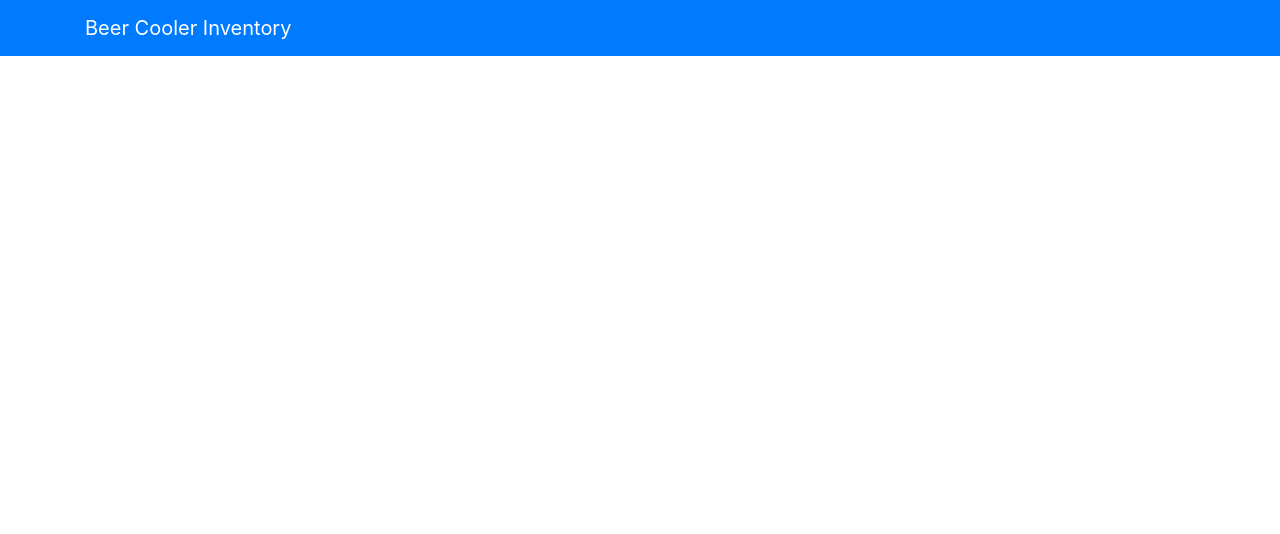
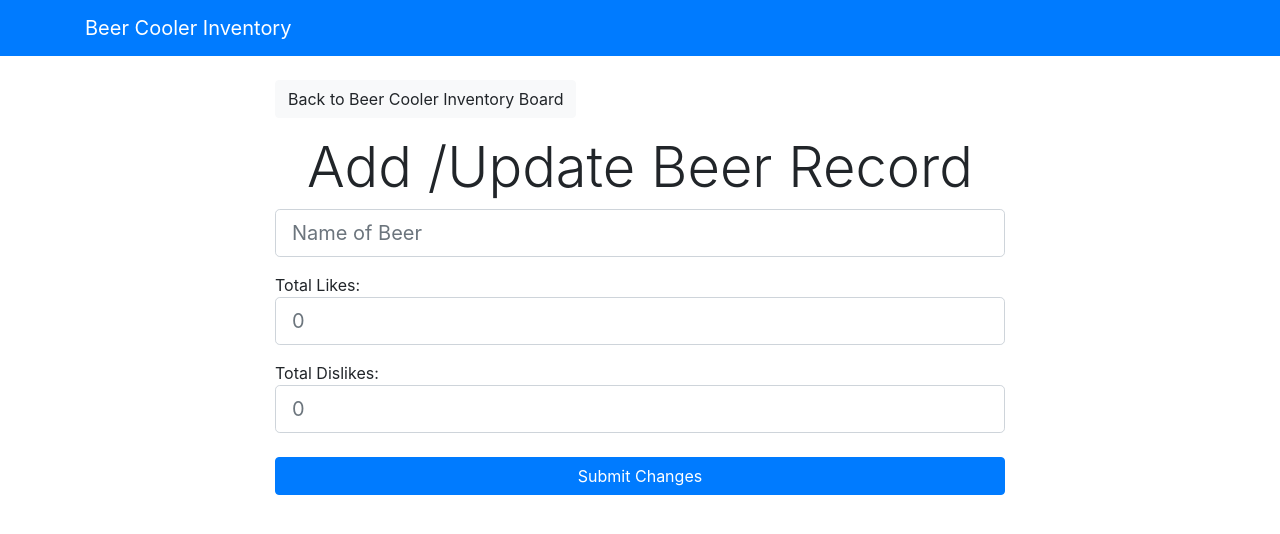
Before and after one commit to DaniSestan/Rate-This-Beer, a React (Create React App) app in the folder beer-cooler-react/: page /updateBeer/1 in a window 1280 px wide. Shown: the top 534 px of the page. Built offline with nearby package versions, Linux system fonts and the light colour scheme; no server answers.

Commit message:
Closes #11

```diff
--- a/beer-cooler-react/src/App.js
+++ b/beer-cooler-react/src/App.js
@@ -7,6 +7,7 @@ import {BrowserRouter as Router, Route} from 'react-router-dom';
 import AddBeer from './components/Beer/AddBeer';
 import {Provider} from "react-redux";
 import store from "./store";
+import UpdateBeer from './components/Beer/UpdateBeer';
 
 class App extends Component {
   render() {
@@ -18,6 +19,9 @@ class App extends Component {
         <Route exact path="/" component={BeerCoolerBoard} />
 
         <Route exact path="/addBeer" component={AddBeer} />
+        <Route
+          exact path="/updateBeer/:beer_id"
+          component={UpdateBeer} />
       </div>
       </Router>
       </Provider>
--- a/beer-cooler-react/src/actions/beerActions.js
+++ b/beer-cooler-react/src/actions/beerActions.js
@@ -1,10 +1,10 @@
 import axios from "axios";
-import { GET_ERRORS, GET_BEER_RECORDS, DELETE_BEER } from "./types"
+import { GET_ERRORS, GET_BEER_RECORDS, DELETE_BEER, GET_BEER_RECORD } from "./types"
 
 
 export const addBeer = (beer_record, history) => async dispatch => {
     try {
-        await axios.post("http://localhost:8080/api/coolerinventoryboard", beer_record);
+        await axios.post("http://localhost:8080/api/beer", beer_record);
         history.push("/");
         dispatch({
             type: GET_ERRORS,
@@ -19,7 +19,7 @@ export const addBeer = (beer_record, history) => async dispatch => {
 };
 
 export const getBacklog = () => async dispatch => {
-    const res = await axios.get("http://localhost:8080/api/coolerinventoryboard/beer")
+    const res = await axios.get("http://localhost:8080/api/beer/all")
     dispatch({
         type:GET_BEER_RECORDS,
         payload:res.data
@@ -32,10 +32,21 @@ export const deleteBeer = beer_id => async dispatch => {
         `You are deleting the beer record (ID: ${beer_id}), this action cannot be undone.`
       )
     ) {
-      await axios.delete(`http://localhost:8080/api/coolerinventoryboard/${beer_id}`);
+      await axios.delete(`http://localhost:8080/api/beer/${beer_id}`);
       dispatch({
         type: DELETE_BEER,
         payload: beer_id
       });
     }
   };
+  export const getBeer = (beer_id, history) => async dispatch => {
+    try {
+      const res = await axios.get(`http://localhost:8080/api/beer/${beer_id}`);
+      dispatch({
+        type: GET_BEER_RECORD,
+        payload: res.data
+      });
+    } catch (error) {
+      history.push("/");
+    }
+  };
--- a/beer-cooler-react/src/actions/types.js
+++ b/beer-cooler-react/src/actions/types.js
@@ -1,3 +1,4 @@
 export const GET_ERRORS = "GET_ERRORS";
+export const GET_BEER_RECORD = "GET_BEER_RECORD";
 export const GET_BEER_RECORDS = "GET_BEER_RECORDS";
 export const DELETE_BEER = "DELETE_BEER";
--- a/beer-cooler-react/src/components/Beer/BeerRecord.js
+++ b/beer-cooler-react/src/components/Beer/BeerRecord.js
@@ -19,7 +19,7 @@ class BeerRecord extends Component {
                 ID: {beer_record.id}
             </div>
             <div className="card-body bg-light">
-                <h5 className="card-title">{beer_record.name}</h5>
+                <h5 className="card-title">Beer Brand Name: {beer_record.name}</h5>
 
                 <p className="card-text text-truncate ">
                     Total Likes: {beer_record.likes}
@@ -29,9 +29,9 @@ class BeerRecord extends Component {
                     Total Dislikes: {beer_record.dislikes}
                 </p>
 
-                <a href="#" className="btn btn-primary">
+                <Link to = {`updateBeer/${beer_record.id}`} className="btn btn-primary">
                     View / Update
-                </a>
+                </Link>
 
                 <button className="btn btn-danger ml-4" onClick={this.onDeleteClick.bind(this, beer_record.id)}>
                     Delete
--- a/beer-cooler-react/src/components/Beer/UpdateBeer.js
+++ b/beer-cooler-react/src/components/Beer/UpdateBeer.js
@@ -1,29 +1,119 @@
-import React, { Component } from 'react'
+import React, { Component } from 'react';
+import { connect } from "react-redux";
+import classnames from "classnames";
+import PropTypes from "prop-types";
+import {getBeer, addBeer} from "../../actions/beerActions";
 
 class UpdateBeer extends Component {
+
+  constructor(){
+      super();
+      this.state = {
+          id: "",
+          name: "",
+          status: "",
+          likes: "",
+          dislikes: "",
+          errors: {}
+
+      }
+      this.onChange = this.onChange.bind(this);
+      this.onSubmit = this.onSubmit.bind(this);
+  }
+
+  componentWillReceiveProps(nextProps){
+
+    if(nextProps.Errors) {
+        this.setState({errors: nextProps.errors});
+    }
+
+    const {
+    id,
+    name,
+    status,
+    likes,
+    dislikes
+    } = nextProps.beer_record
+
+    this.setState({
+    id,
+    name,
+    status,
+    likes,
+    dislikes
+    });
+  }
+
+  componentDidMount(){
+      const {beer_id} = this.props.match.params;
+      this.props.getBeer(beer_id);
+  }
+
+  onSubmit(e){
+      e.preventDefault()
+      const updatedBeer = {
+          id: this.state.id,
+          name: this.state.name,
+          status: this.state.status,
+          likes: this.state.likes,
+          dislikes: this.state.dislikes
+      };
+
+      this.props.addBeer(updatedBeer, this.props.history);
+  }
+
+  onChange(e){
+      this.setState({[e.target.name]:e.target.value})
+  }
+
   render() {
+    const {errors} = this.state;
     return (
         <div className="addBeer">
         <div className="container">
             <div className="row">
                 <div className="col-md-8 m-auto">
-                    <a href="/BeerCooler.html" className="btn btn-light">
+                    <a href="/" className="btn btn-light">
                         Back to Beer Cooler Inventory Board
                     </a>
                     <p></p>
                     <h4 className="display-4 text-center">Add /Update Beer Record</h4>
-                    <form>
+                    <form onSubmit = {this.onSubmit}>
                         <div className="form-group">
-                            <input type="text" className="form-control form-control-lg" name="name" placeholder="Name of Beer" />
+                            <input
+                            type="text"
+                            className={classnames("form-control form-control-lg",{
+                                "is-invalid":errors.name
+                            })}
+                            name="name" placeholder="Name of Beer"
+                            value = {this.state.name}
+                            onChange = {this.onChange} />
+                            {/* {errors.name && ( */}
+                                {/* <div className="invalid-feedback">{errors.name}</div> */}
+                            {/* )} */}
                         </div>
 
                         <p></p>
 
                         <div className="form-group">
-                            <h6>Edit Ratings: <input type="checkbox" id="chk-edit-likes-dislikes" onclick="disable_enable_edit_ld()" /> </h6>
                             <p></p>
-                            <p>Total Likes: <input type="number" className="form-control form-control-lg" placeholder="0" name="likes" id="num_likes" disabled/></p>
-                            <p>Total Dislikes: <input type="number" className="form-control form-control-lg" placeholder="0" name="dislikes" id="num_dislikes" disabled/></p>
+                            <p>Total Likes:
+                                <input type="number"
+                                className="form-control form-control-lg"
+                                placeholder="0"
+                                name="likes"
+                                id="num_likes"
+                                value = {this.state.likes}
+                                onChange = {this.onChange} /></p>
+                            <p>Total Dislikes:
+                                <input
+                                type="number"
+                                className="form-control form-control-lg"
+                                placeholder="0"
+                                name="dislikes"
+                                id="num_dislikes"
+                                value = {this.state.dislikes}
+                                onChange = {this.onChange} /></p>
                         </div>
 
                         <input type="submit" value="Submit Changes" className="btn btn-primary btn-block mt-4" />
@@ -37,4 +127,19 @@ class UpdateBeer extends Component {
   }
 }
 
-export default UpdateBeer;
+UpdateBeer.propTypes = {
+    beer_record: PropTypes.object.isRequired,
+    errors: PropTypes.object.isRequired,
+    getBeer: PropTypes.func.isRequired,
+    addBeer: PropTypes.func.isRequired
+};
+
+const mapStateToProps = state => ({
+    beer_record: state.beer_record.beer_record,
+    errors: state.errors
+})
+
+export default connect(
+    mapStateToProps,
+    {getBeer, addBeer}
+) (UpdateBeer);
--- a/beer-cooler-react/src/components/Navbar.js
+++ b/beer-cooler-react/src/components/Navbar.js
@@ -4,7 +4,7 @@ export default function Navbar() {
   return (
     <nav className="navbar navbar-expand-sm navbar-dark bg-primary mb-4">
         <div className="container">
-            <a className="navbar-brand" href="Dashboard.html">
+            <a className="navbar-brand" href="/">
                 Beer Cooler Inventory
             </a>
             <button className="navbar-toggler" type="button" data-toggle="collapse" data-target="#mobile-nav">
--- a/beer-cooler-react/src/reducers/beerRecordReducer.js
+++ b/beer-cooler-react/src/reducers/beerRecordReducer.js
@@ -1,7 +1,8 @@
-import {GET_BEER_RECORDS, DELETE_BEER} from "../actions/types";
+import {GET_BEER_RECORDS, DELETE_BEER, GET_BEER_RECORD} from "../actions/types";
 
 const initialState = {
-    beer_records: []
+    beer_records: [],
+    beer_record: {}
 }
 
 export default function(state=initialState, action) {
@@ -11,11 +12,17 @@ export default function(state=initialState, action) {
                 ...state,
                 beer_records: action.payload
             };
+
+        case GET_BEER_RECORD:
+            return {
+                ...state,
+                beer_record: action.payload
+            }
         case DELETE_BEER:
             return {
                 ...state,
                 beer_records: state.beer_records.filter(
-                    beer_record => beer_record.id != action.payload)
+                    beer_record => beer_record.id !== action.payload)
             }
         default:
             return state;
```
Also changed, not shown: 2 other files (tests, documents, lock files or other folders).
